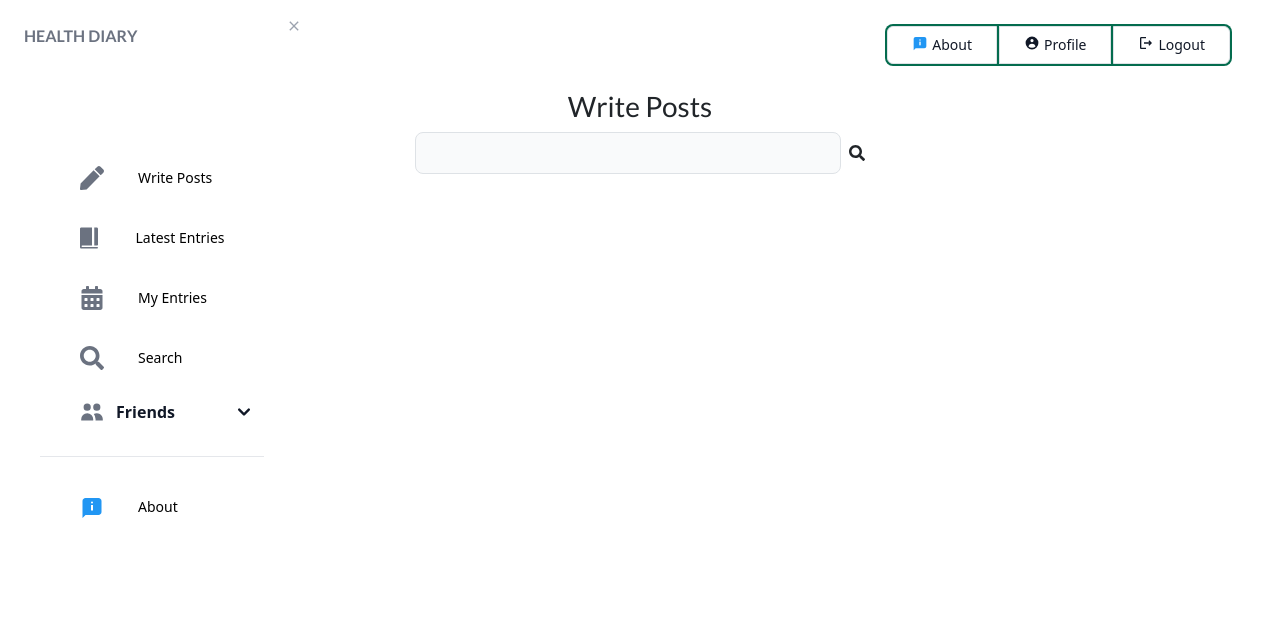
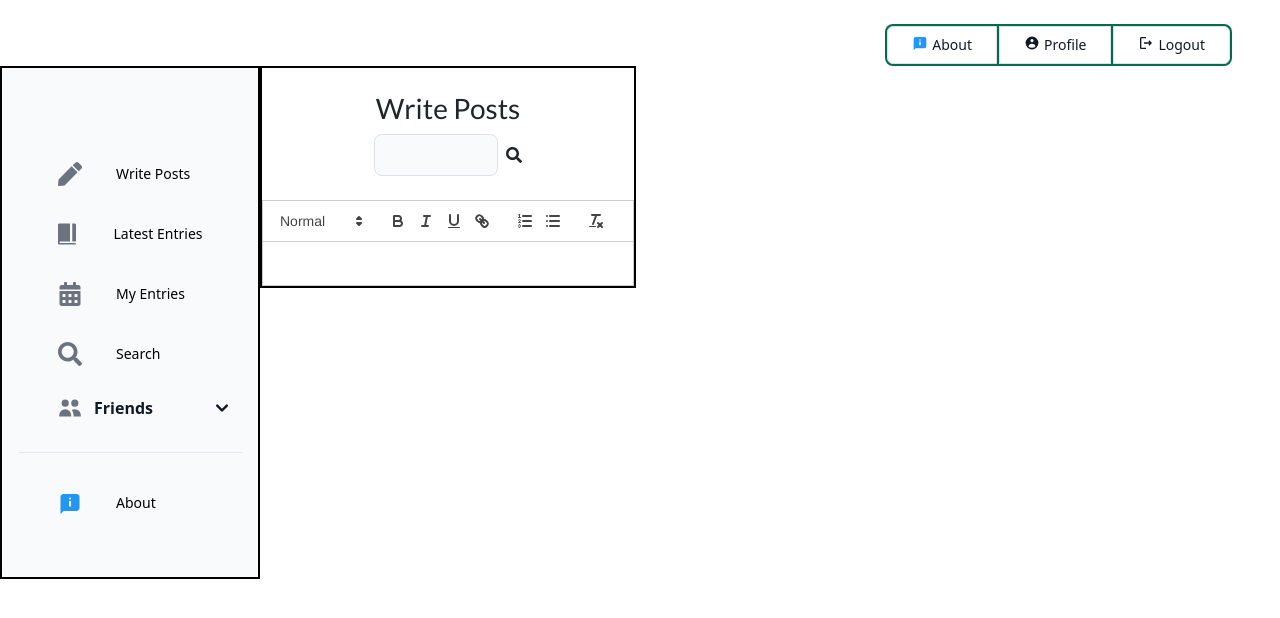
Before and after one commit to Bruce-Mahagwa/MentalHealthDiary, a React (Create React App) app in the folder frontend/: page /home in a window 1280 px wide. Shown: the top 618 px of the page. Built offline with nearby package versions, Linux system fonts and the light colour scheme.

Commit message:
Adds max-content heights to the main content and to the drawer element

```diff
--- a/frontend/src/Components/Editor/Editor.js
+++ b/frontend/src/Components/Editor/Editor.js
@@ -7,7 +7,7 @@ const Editor = () => {
 
     return (
      <div>
-    <ReactQuill theme="snow" value={value} onChange={setValue} />
+        <ReactQuill theme="snow" value={value} onChange={setValue} />
     </div>
     )
 }
--- a/frontend/src/Components/Home/Home.js
+++ b/frontend/src/Components/Home/Home.js
@@ -2,14 +2,16 @@
 import "./Home.css"
 import NavigationLoggedIn from "../Navigation/NavigationLoggedIn";
 import DrawerNavigation from "../Navigation/DrawerNavigation";
-import ContentHeader from "../Headers/ContentHeader";
+import MainContent from "../MainContent/MainContent";
 const Home = () => {
     return (
-        <main id = "main" className = "w-full min-h-screen overflow-y-auto">
+        <>
             <NavigationLoggedIn />
-            <DrawerNavigation />
-            <ContentHeader />
-        </main>
+            <main id = "main" className = "w-full  overflow-y-auto flex">
+                <DrawerNavigation />
+                <MainContent />
+            </main>
+        </>
     )
 }
 export default Home;
--- /dev/null
+++ b/frontend/src/Components/MainContent/MainContent.js
@@ -0,0 +1,14 @@
+// files
+import Editor from "../Editor/Editor";
+import ContentHeader from "../Headers/ContentHeader";
+const MainContent = () => {
+    return (
+        <section className = "h-max border border-black border-2">
+            <ContentHeader />
+            <div>
+                <Editor />
+            </div>
+        </section>
+    )
+}
+export default MainContent;
--- a/frontend/src/Components/Navigation/DrawerNavigation.js
+++ b/frontend/src/Components/Navigation/DrawerNavigation.js
@@ -7,26 +7,13 @@ import { HiUsers } from "react-icons/hi";
 import { FcAbout } from "react-icons/fc";
 
 export function DrawerNavigation() {
-  const [isOpen, setIsOpen] = useState(true);
-  const handleClose = () => setIsOpen(false);
-
   return (
-    <>
-      {/* <div className="flex min-h-[50vh] items-center justify-center">
-        <Button onClick={() => setIsOpen(true)}>Show navigation</Button>
-      </div> */}
-      <Drawer backdrop={false} open={isOpen} onClose={handleClose}>
-        <Drawer.Header title="HEALTH DIARY" titleIcon={() => <></>} />
-        <Drawer.Items>
-          <Sidebar
-            aria-label="Sidebar with multi-level dropdown example"
-            className="[&>div]:bg-transparent [&>div]:p-0"
-          >
+        <div className = "border border-black border-2 h-max">
+            <Sidebar>
               <div className="flex h-full flex-col justify-between py-2">
                 <div>
                   <Sidebar.Items>
                     <Sidebar.ItemGroup>
-
                       <Sidebar.Item icon={FaPen} className="no-underline cursor-pointer">
                         <Button className = 'text-black no-underline border-0' size="sm">Write Posts</Button>
                       </Sidebar.Item>
@@ -62,13 +49,12 @@ export function DrawerNavigation() {
                         <Button className = 'text-black no-underline border-0' size="sm">About</Button>
                       </Sidebar.Item>
                     </Sidebar.ItemGroup>
+
                   </Sidebar.Items>
                 </div>
               </div>
             </Sidebar>
-        </Drawer.Items>
-      </Drawer>
-    </>
+        </div>
   );
 }
 export default DrawerNavigation;
```
Lines whose indentation alone changed are shown as unchanged.
